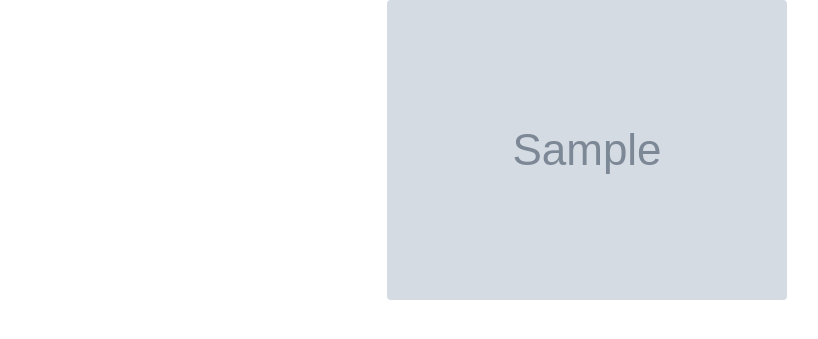
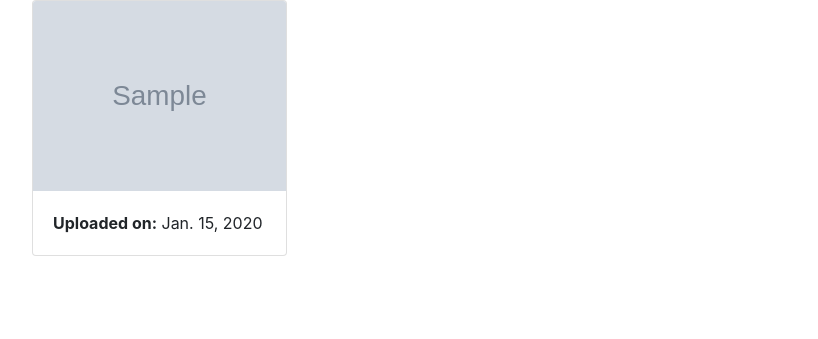
Before and after one commit to neldridg/django-sample, a Django app: page /pic-feed in a window 1280 px wide. Shown: the part 56-395 px from the top of the page, without its empty margins (53-871 px from the left). Run offline with Django 3.2, Linux system fonts and the light colour scheme; tables that the repository leaves empty hold one stand-in row (values such as "Sample post"); grey boxes marked "Sample" are stand-in pictures; some libraries are stand-ins or nearby versions.

Commit message:
Removed unnecessary imports and added gallery and upload fixes

```diff
--- a/CatPics/templates/default_layout.html
+++ b/CatPics/templates/default_layout.html
@@ -46,11 +46,12 @@
     </nav>
     {% endblock %}
     <div class="container">
-      <div class="row justify-content-center">
+      <div class="justify-content-center">
         {% block content %}{% endblock %}
       </div>
     </div>
     </body>
     <script src="{% static 'js/jquery.min.js' %}"></script>
     <script src="{% static 'js/bootstrap.js' %}"></script>
+    {% block scripts %}{% endblock %}
 </html>
--- a/CatPics/templates/pic_feed.html
+++ b/CatPics/templates/pic_feed.html
@@ -1,7 +1,16 @@
 {% extends 'default_layout.html' %}
 
 {% block content %}
-  {% for pic in pics %}
-    <img src="{{ pic.image.url }}" class="rounded">
-  {% endfor %}
+  <div class="row">
+    {% for pic in pics %}
+      <div class="col-sm-3">
+        <div class="card">
+          <img class="card-img-top" src="{{ pic.image.url }}">
+          <div class="card-body">
+            <p class="card-text"><b>Uploaded on:</b> {{ pic.uploaded_date.date }}</p>
+          </div>
+        </div>
+      </div>
+    {% endfor %}
+  </div>
 {% endblock %}
--- a/DjangoExample/settings.py
+++ b/DjangoExample/settings.py
@@ -129,6 +129,3 @@ STATICFILES_DIRS = [
 # Uploaded Assets
 MEDIA_URL = '/media/'
 MEDIA_ROOT = os.path.join(BASE_DIR, 'media')
-
-# crispy_config
-CRISPY_TEMPLATE_PACK = 'bootstrap4'
```
Also changed, not shown: CatPics/templates/pic_upload.html (+11 -2 lines), 2 other files.
